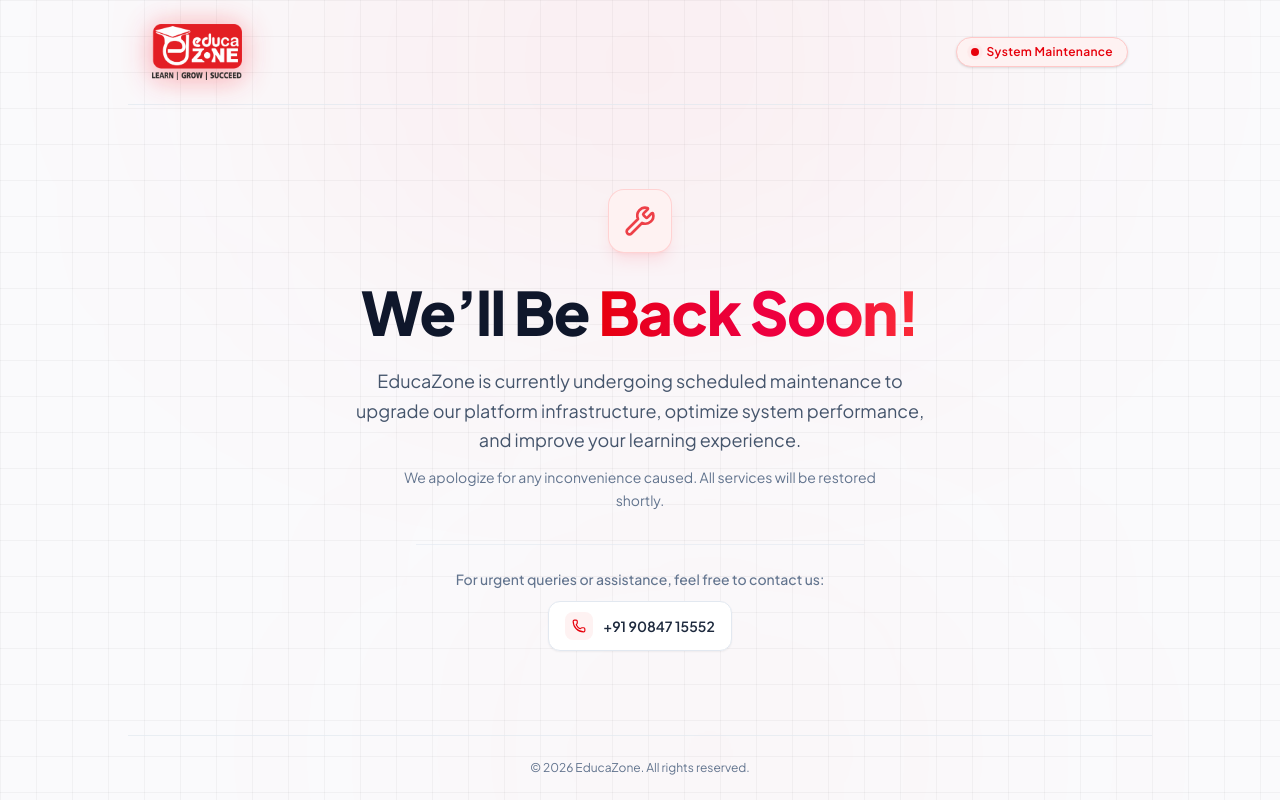
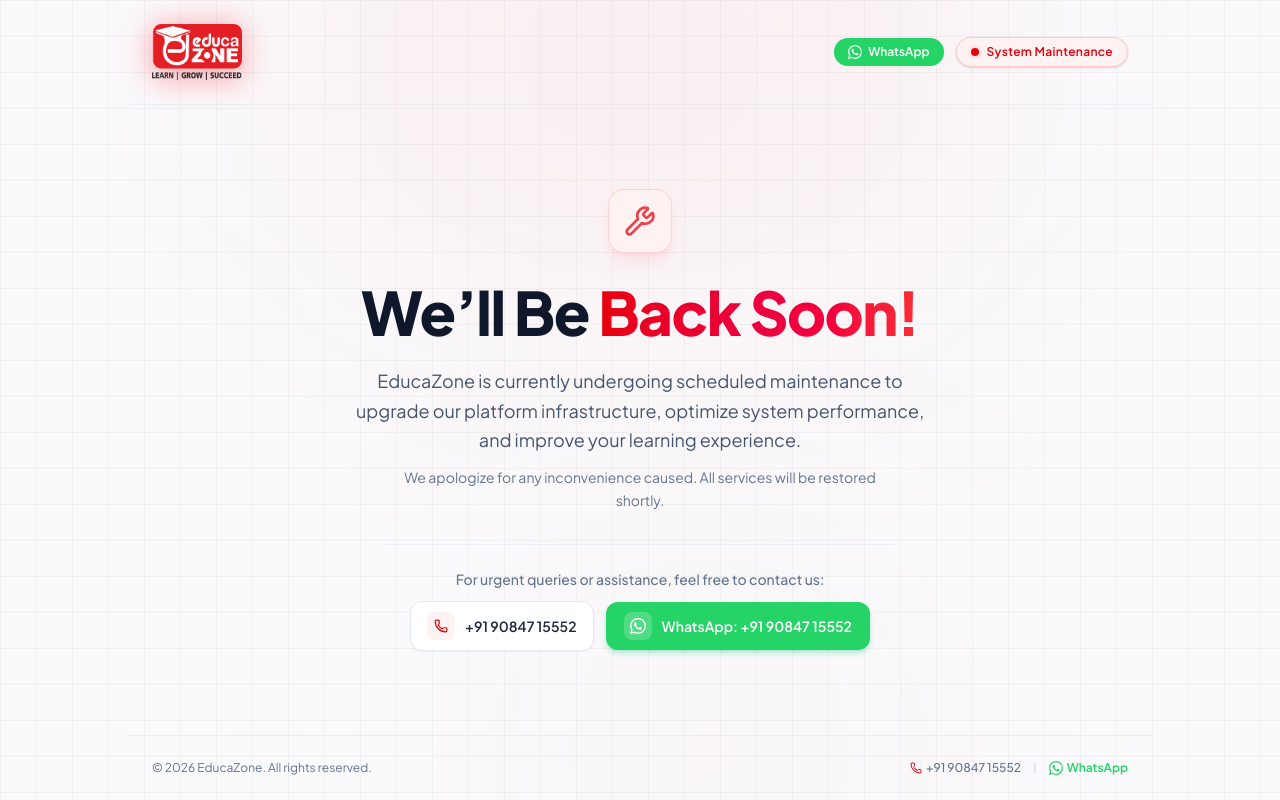
Before and after one commit to ritikvarun/educazone, a React (Vite) app: page / in a window 1280 px wide. Built offline with nearby package versions, Linux system fonts and the light colour scheme.

Commit message:
whatsapp logo done

```diff
--- a/src/App.jsx
+++ b/src/App.jsx
@@ -1,7 +1,24 @@
 import { Wrench, Phone } from 'lucide-react'
 import logoBadge from './assets/educazone-badge.png'
 
+function WhatsAppIcon({ className = 'w-4 h-4' }) {
+  return (
+    <svg
+      className={className}
+      viewBox="0 0 24 24"
+      fill="currentColor"
+      aria-hidden="true"
+    >
+      <path d="M17.472 14.382c-.297-.149-1.758-.867-2.03-.967c-.273-.099-.471-.148-.67.15c-.197.297-.767.966-.94 1.164c-.173.199-.347.223-.644.075c-.297-.15-1.255-.463-2.39-1.475c-.883-.788-1.48-1.761-1.653-2.059c-.173-.297-.018-.458.13-.606c.134-.133.298-.347.446-.52c.149-.174.198-.298.298-.497c.099-.198.05-.371-.025-.52c-.075-.149-.669-1.612-.916-2.207c-.242-.579-.487-.5-.669-.51c-.173-.008-.371-.01-.57-.01c-.198 0-.52.074-.792.372c-.272.297-1.04 1.016-1.04 2.479c0 1.462 1.065 2.875 1.213 3.074c.149.198 2.096 3.2 5.077 4.487c.709.306 1.262.489 1.694.625c.712.227 1.36.195 1.871.118c.571-.085 1.758-.719 2.006-1.413c.248-.694.248-1.289.173-1.413c-.074-.124-.272-.198-.57-.347m-5.421 7.403h-.004a9.87 9.87 0 01-5.031-1.378l-.361-.214l-3.741.982l.998-3.648l-.235-.374a9.86 9.86 0 01-1.51-5.26c.001-5.45 4.436-9.884 9.888-9.884c2.64 0 5.122 1.03 6.988 2.898a9.825 9.825 0 012.893 6.994c-.003 5.45-4.437 9.884-9.885 9.884m8.413-18.297A11.815 11.815 0 0012.05 0C5.495 0 .16 5.335.157 11.892c0 2.096.547 4.142 1.588 5.945L.057 24l6.305-1.654a11.882 11.882 0 005.683 1.448h.005c6.554 0 11.89-5.335 11.893-11.893a11.821 11.821 0 00-3.48-8.413z" />
+    </svg>
+  )
+}
+
 export default function App() {
+  const phoneNumber = '+91 90847 15552'
+  const telLink = 'tel:+919084715552'
+  const whatsappLink = 'https://wa.me/919084715552'
+
   return (
     <div className="min-h-screen bg-[#fafafc] text-slate-800 flex flex-col justify-between selection:bg-red-500 selection:text-white relative overflow-hidden font-sans">
 
@@ -23,13 +40,24 @@
           </div>
         </div>
 
-        {/* Live Status Pill */}
+        {/* Live Status Pill & Quick Action */}
+        <div className="flex items-center gap-2.5 sm:gap-3">
+          <a
+            href={whatsappLink}
+            target="_blank"
+            rel="noopener noreferrer"
+            className="hidden sm:inline-flex items-center gap-1.5 px-3.5 py-1.5 rounded-full bg-[#25D366] hover:bg-[#20ba59] text-white text-xs font-semibold shadow-xs hover:shadow-sm transition-all duration-200 hover:-translate-y-0.5"
+          >
+            <WhatsAppIcon className="w-3.5 h-3.5 fill-current" />
+            <span>WhatsApp</span>
+          </a>
           <div className="inline-flex items-center gap-2 px-3.5 py-1.5 rounded-full text-xs font-semibold bg-red-50 border border-red-200 text-red-600 shadow-sm">
             <span className="relative flex h-2 w-2">
               <span className="animate-ping absolute inline-flex h-full w-full rounded-full bg-red-400 opacity-75"></span>
               <span className="relative inline-flex rounded-full h-2 w-2 bg-red-600"></span>
             </span>
             <span className="tracking-wide">System Maintenance</span>
+          </div>
         </div>
       </header>
 
@@ -59,26 +87,58 @@
         </p>
 
         {/* Contact Support */}
-        <div className="mt-8 pt-6 border-t border-slate-200/60 flex flex-col items-center gap-3 w-full max-w-md">
+        <div className="mt-8 pt-6 border-t border-slate-200/60 flex flex-col items-center gap-3 w-full max-w-lg">
           <p className="text-xs sm:text-sm text-slate-500 font-medium">
             For urgent queries or assistance, feel free to contact us:
           </p>
+          <div className="flex flex-wrap items-center justify-center gap-3 w-full">
             <a
-            href="tel:+919084715552"
+              href={telLink}
               className="inline-flex items-center gap-2.5 px-4 py-2.5 rounded-xl bg-white border border-slate-200 hover:border-red-300 text-slate-800 hover:text-red-600 font-semibold text-sm shadow-xs hover:shadow-md transition-all group"
             >
               <div className="w-7 h-7 rounded-lg bg-red-50 text-red-600 flex items-center justify-center group-hover:bg-red-600 group-hover:text-white transition-colors">
                 <Phone className="w-3.5 h-3.5" />
               </div>
-            <span>+91 90847 15552</span>
+              <span>{phoneNumber}</span>
             </a>
+            <a
+              href={whatsappLink}
+              target="_blank"
+              rel="noopener noreferrer"
+              className="inline-flex items-center gap-2.5 px-4.5 py-2.5 rounded-xl bg-[#25D366] hover:bg-[#20ba59] text-white font-semibold text-sm shadow-md shadow-emerald-500/25 hover:shadow-lg hover:shadow-emerald-500/35 transition-all duration-200 hover:-translate-y-0.5 active:translate-y-0 group"
+            >
+              <div className="w-7 h-7 rounded-lg bg-white/20 text-white flex items-center justify-center">
+                <WhatsAppIcon className="w-4 h-4 fill-current" />
+              </div>
+              <span>WhatsApp: {phoneNumber}</span>
+            </a>
+          </div>
         </div>
 
       </main>
 
       {/* Footer */}
-      <footer className="relative z-10 w-full max-w-5xl mx-auto px-6 py-6 border-t border-slate-200/70 flex items-center justify-center text-xs text-slate-500">
+      <footer className="relative z-10 w-full max-w-5xl mx-auto px-6 py-6 border-t border-slate-200/70 flex flex-col sm:flex-row items-center justify-between gap-3 text-xs text-slate-500">
         <p>© {new Date().getFullYear()} EducaZone. All rights reserved.</p>
+        <div className="flex items-center gap-3">
+          <a
+            href={telLink}
+            className="hover:text-red-600 transition-colors inline-flex items-center gap-1 font-medium"
+          >
+            <Phone className="w-3 h-3 text-red-600" />
+            <span>{phoneNumber}</span>
+          </a>
+          <span className="text-slate-300">|</span>
+          <a
+            href={whatsappLink}
+            target="_blank"
+            rel="noopener noreferrer"
+            className="hover:text-emerald-700 text-[#25D366] transition-colors inline-flex items-center gap-1 font-semibold"
+          >
+            <WhatsAppIcon className="w-3.5 h-3.5 fill-current" />
+            <span>WhatsApp</span>
+          </a>
+        </div>
       </footer>
 
     </div>
```
Lines whose indentation alone changed are shown as unchanged.
